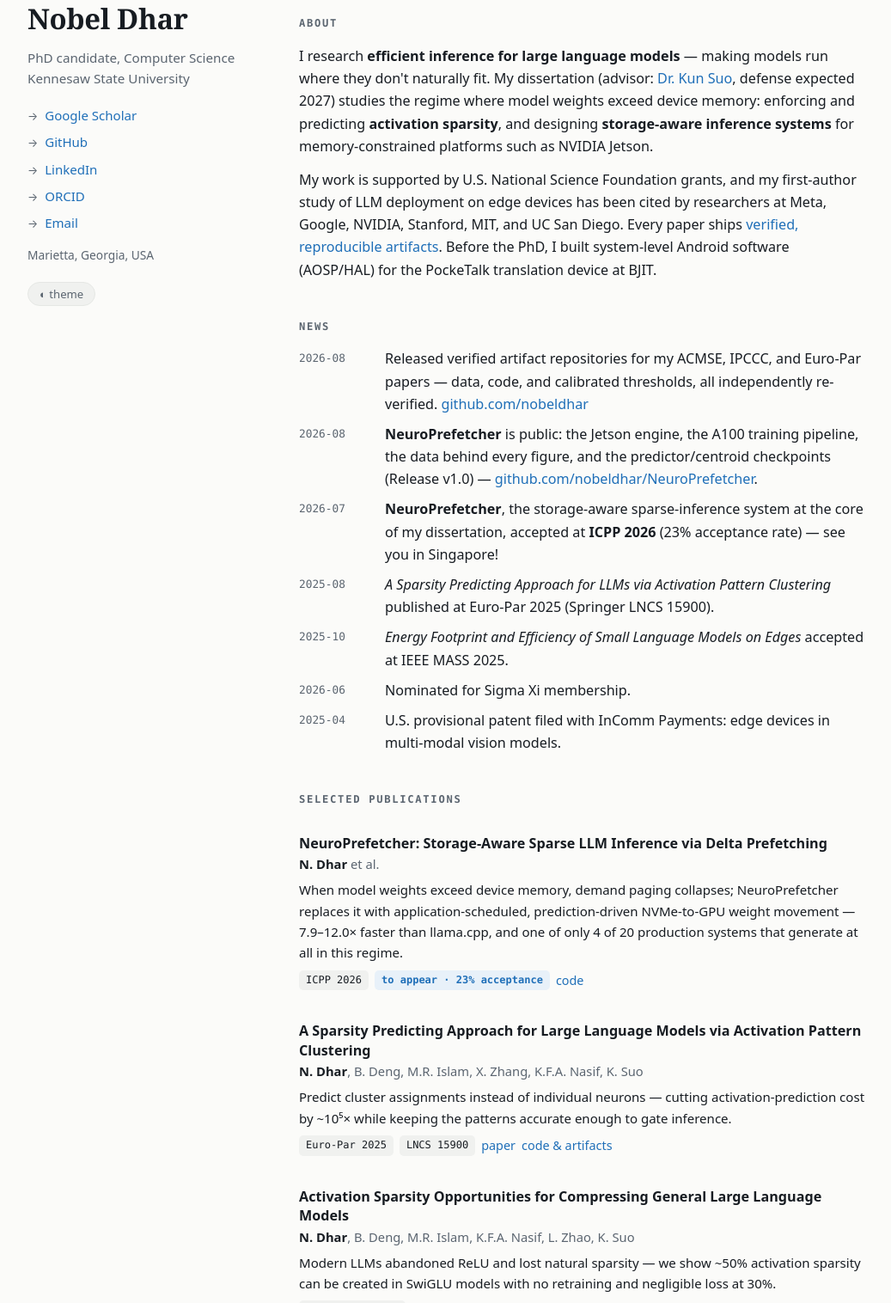
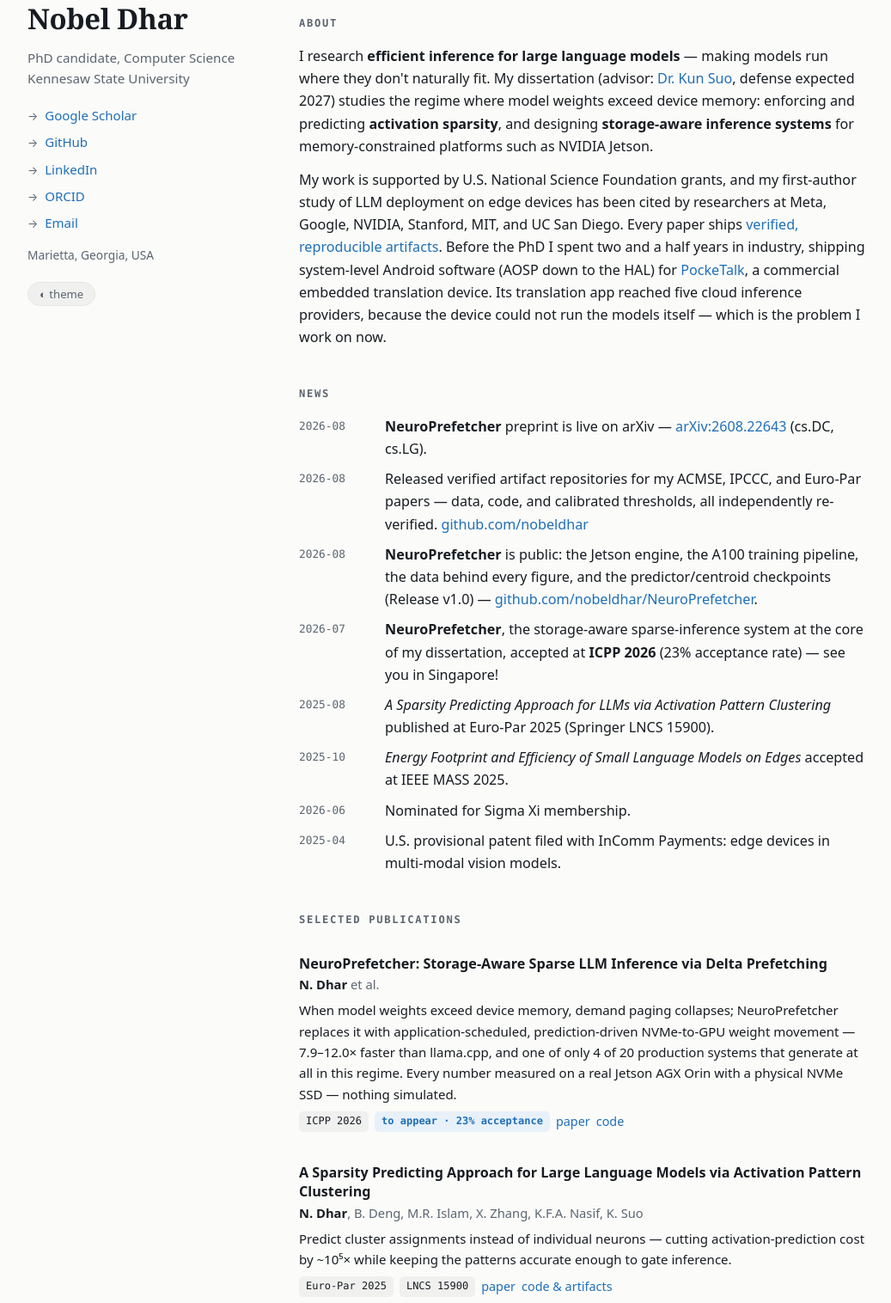
Before and after one commit to nobeldhar/nobeldhar.github.io, a plain HTML site: page index.html in a window 1280 px wide. Shown: the part 205-1721 px from the top of the page at 86% size, without its empty margins (120-1157 px from the left). Drawn offline with Linux system fonts and the light colour scheme.

Commit message:
Link the NeuroPrefetcher arXiv preprint; note results are measured on real hardware
- News item for arXiv:2608.22643 (cs.DC, cs.LG).
- 'paper' link on the NeuroPrefetcher publication entry.
- State in the summary that every number was measured on a real Jetson AGX
  Orin with a physical NVMe SSD, nothing simulated.
- Also includes the previously staged industry paragraph (BJIT / PockeTalk,
  AOSP down to the HAL, five cloud inference providers).

Co-Authored-By: Claude Opus 5 (1M context) <noreply@anthropic.com>

```diff
--- a/index.html
+++ b/index.html
@@ -191,14 +191,18 @@
         first-author study of LLM deployment on edge devices has been cited by
         researchers at Meta, Google, NVIDIA, Stanford, MIT, and UC&nbsp;San&nbsp;Diego.
         Every paper ships <a href="https://github.com/nobeldhar">verified, reproducible artifacts</a>.
-        Before the PhD, I built system-level Android software (AOSP/HAL) for the
-        PockeTalk translation device at BJIT.
+        Before the PhD I spent two and a half years in industry, shipping system-level
+        Android software (AOSP down to the HAL) for <a href="https://www.pocketalk.com/">PockeTalk</a>, a commercial embedded
+        translation device. Its translation app reached five cloud inference providers,
+        because the device could not run the models itself &mdash; which is the problem
+        I work on now.
       </p>
     </section>
 
     <section>
       <div class="eyebrow">News</div>
       <ul class="news">
+        <li><span class="d">2026-08</span><span><strong>NeuroPrefetcher</strong> preprint is live on arXiv &mdash; <a href="https://arxiv.org/abs/2608.22643">arXiv:2608.22643</a> (cs.DC, cs.LG).</span></li>
         <li><span class="d">2026-08</span><span>Released verified artifact repositories for my ACMSE, IPCCC, and Euro-Par papers — data, code, and calibrated thresholds, all independently re-verified. <a href="https://github.com/nobeldhar">github.com/nobeldhar</a></span></li>
         <li><span class="d">2026-08</span><span><strong>NeuroPrefetcher</strong> is public: the Jetson engine, the A100 training pipeline, the data behind every figure, and the predictor/centroid checkpoints (Release v1.0) — <a href="https://github.com/nobeldhar/NeuroPrefetcher">github.com/nobeldhar/NeuroPrefetcher</a>.</span></li>
         <li><span class="d">2026-07</span><span><strong>NeuroPrefetcher</strong>, the storage-aware sparse-inference system at the core of my dissertation, accepted at <strong>ICPP 2026</strong> (23% acceptance rate) — see you in Singapore!</span></li>
@@ -215,8 +219,8 @@
       <div class="pub">
         <div class="t">NeuroPrefetcher: Storage-Aware Sparse LLM Inference via Delta Prefetching</div>
         <div class="a"><b>N. Dhar</b> et al.</div>
-        <div class="tl">When model weights exceed device memory, demand paging collapses; NeuroPrefetcher replaces it with application-scheduled, prediction-driven NVMe-to-GPU weight movement — 7.9&ndash;12.0&times; faster than llama.cpp, and one of only 4 of 20 production systems that generate at all in this regime.</div>
-        <div class="meta"><span class="tag">ICPP 2026</span><span class="tag hot">to appear · 23% acceptance</span><a href="https://github.com/nobeldhar/NeuroPrefetcher">code</a></div>
+        <div class="tl">When model weights exceed device memory, demand paging collapses; NeuroPrefetcher replaces it with application-scheduled, prediction-driven NVMe-to-GPU weight movement — 7.9&ndash;12.0&times; faster than llama.cpp, and one of only 4 of 20 production systems that generate at all in this regime. Every number measured on a real Jetson AGX Orin with a physical NVMe SSD &mdash; nothing simulated.</div>
+        <div class="meta"><span class="tag">ICPP 2026</span><span class="tag hot">to appear · 23% acceptance</span><a href="https://arxiv.org/abs/2608.22643">paper</a><a href="https://github.com/nobeldhar/NeuroPrefetcher">code</a></div>
       </div>
 
       <div class="pub">
```
